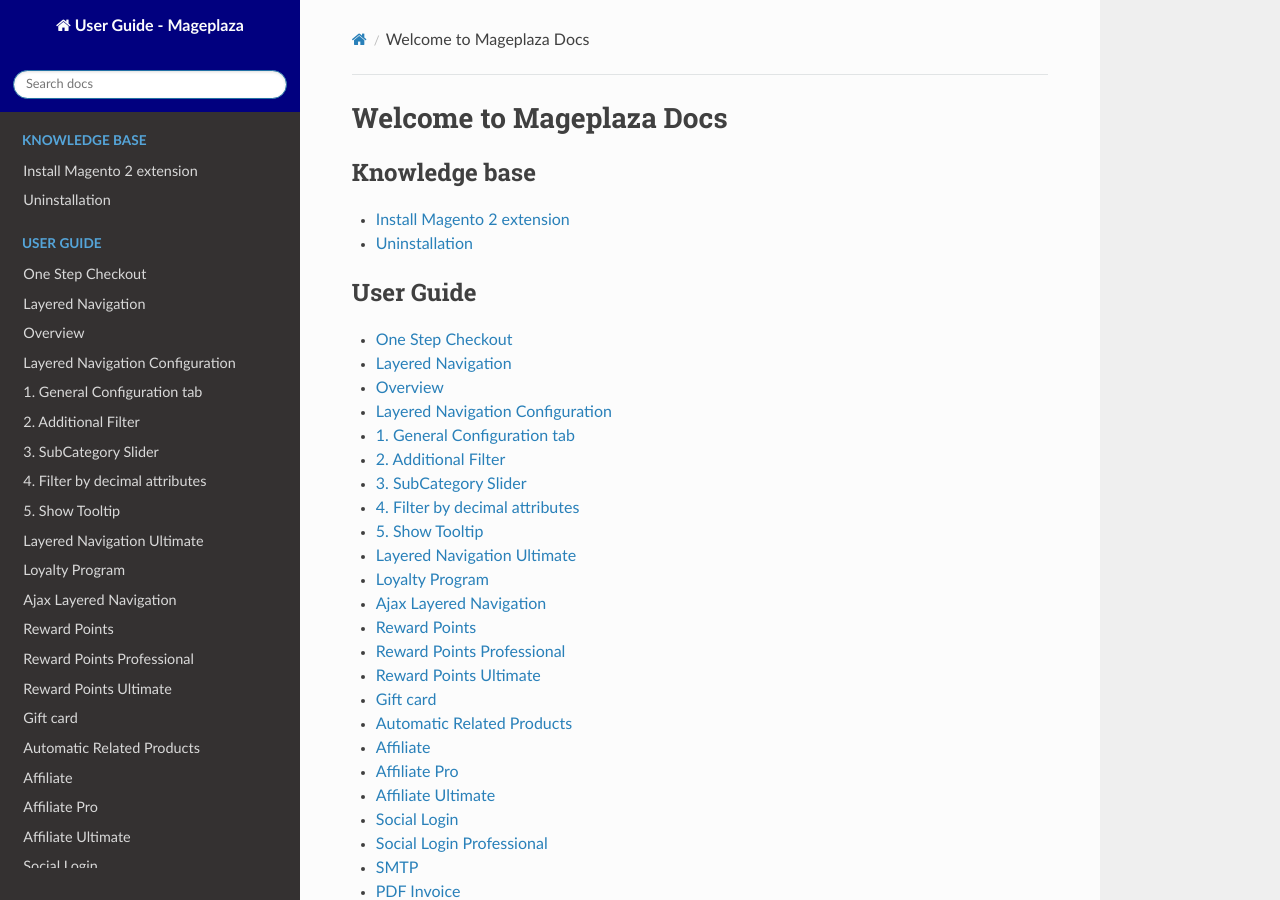
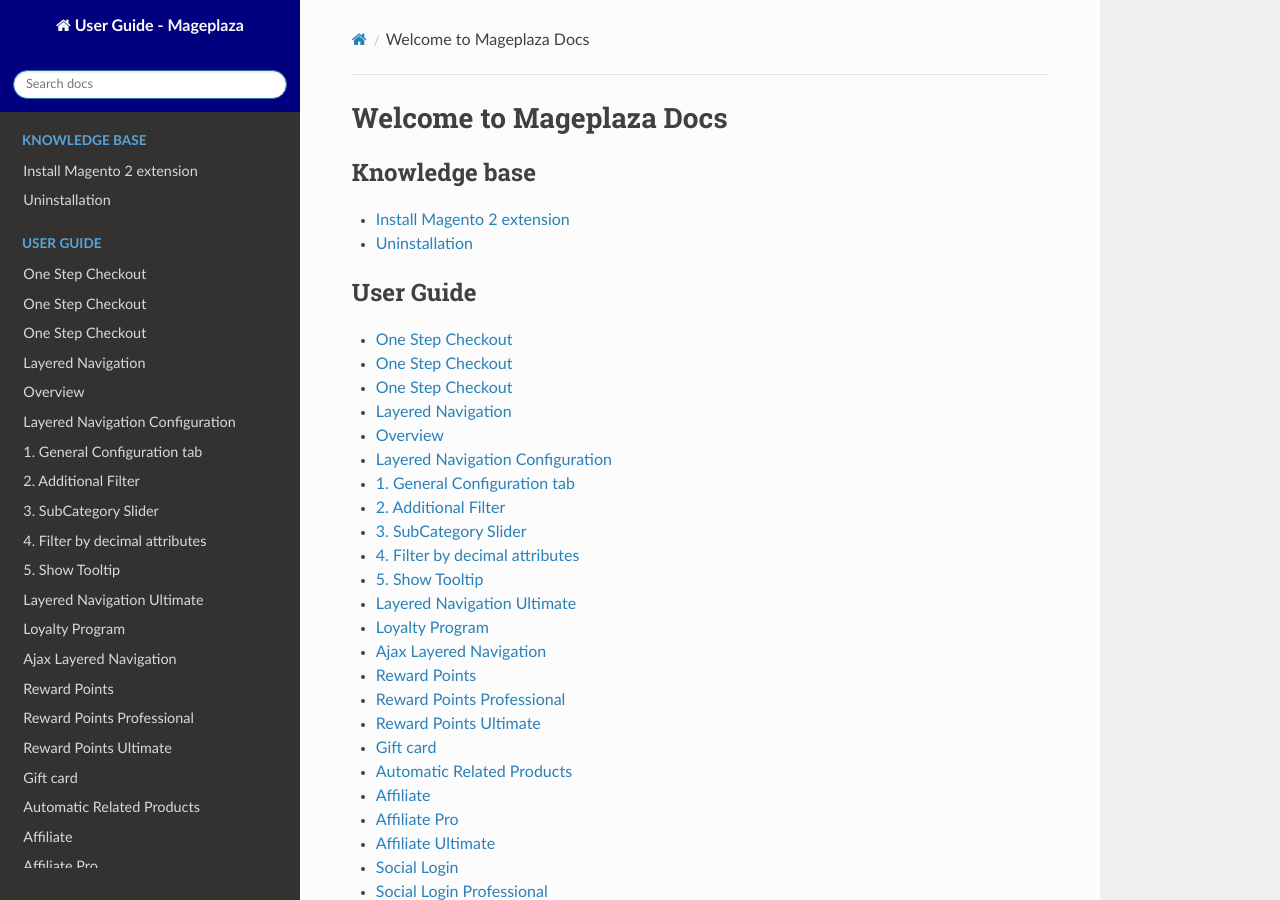
Before and after one commit to magepages/mpdocs, a Sphinx documentation site: the page built from docs/index.rst, in a window 1280 px wide and 900 px high. Built offline with Sphinx 7.4.7 and the Read the Docs theme 2.0.0, drawn with Linux system fonts in a browser that asks for light colours; pages that are not in the unit, such as notebooks, are missing from menus.

Commit message:
Update index.rst

```diff
--- a/docs/index.rst
+++ b/docs/index.rst
@@ -19,6 +19,8 @@
    :caption: User Guide
 
    one-step-checkout-m2/index
+   one-step-checkout-m2-pro/index
+   one-step-checkout-m2-ultimate/index
    layered-navigation-m2/index
    layered-navigation-pro/index
    layered-navigation-ultimate/index
```
